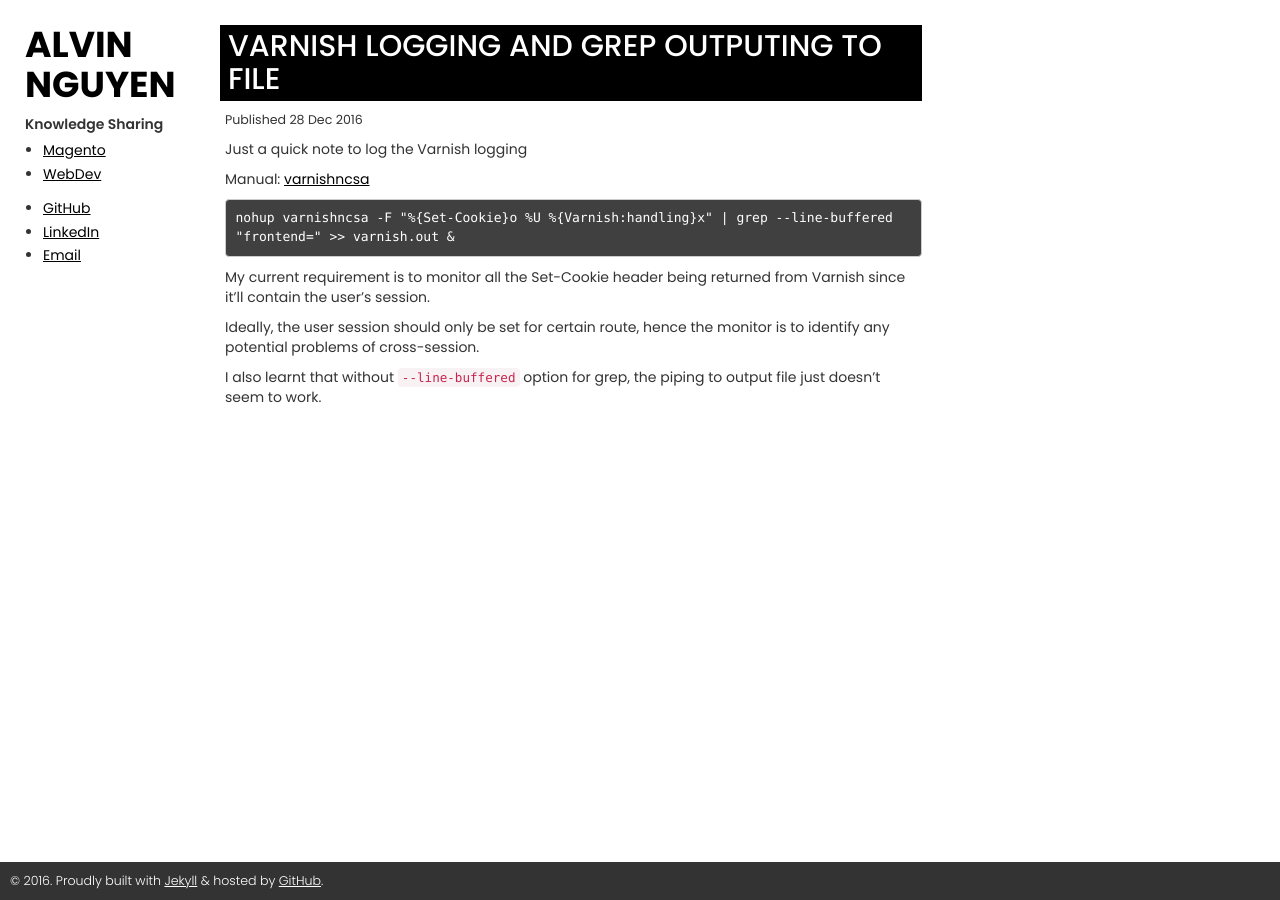
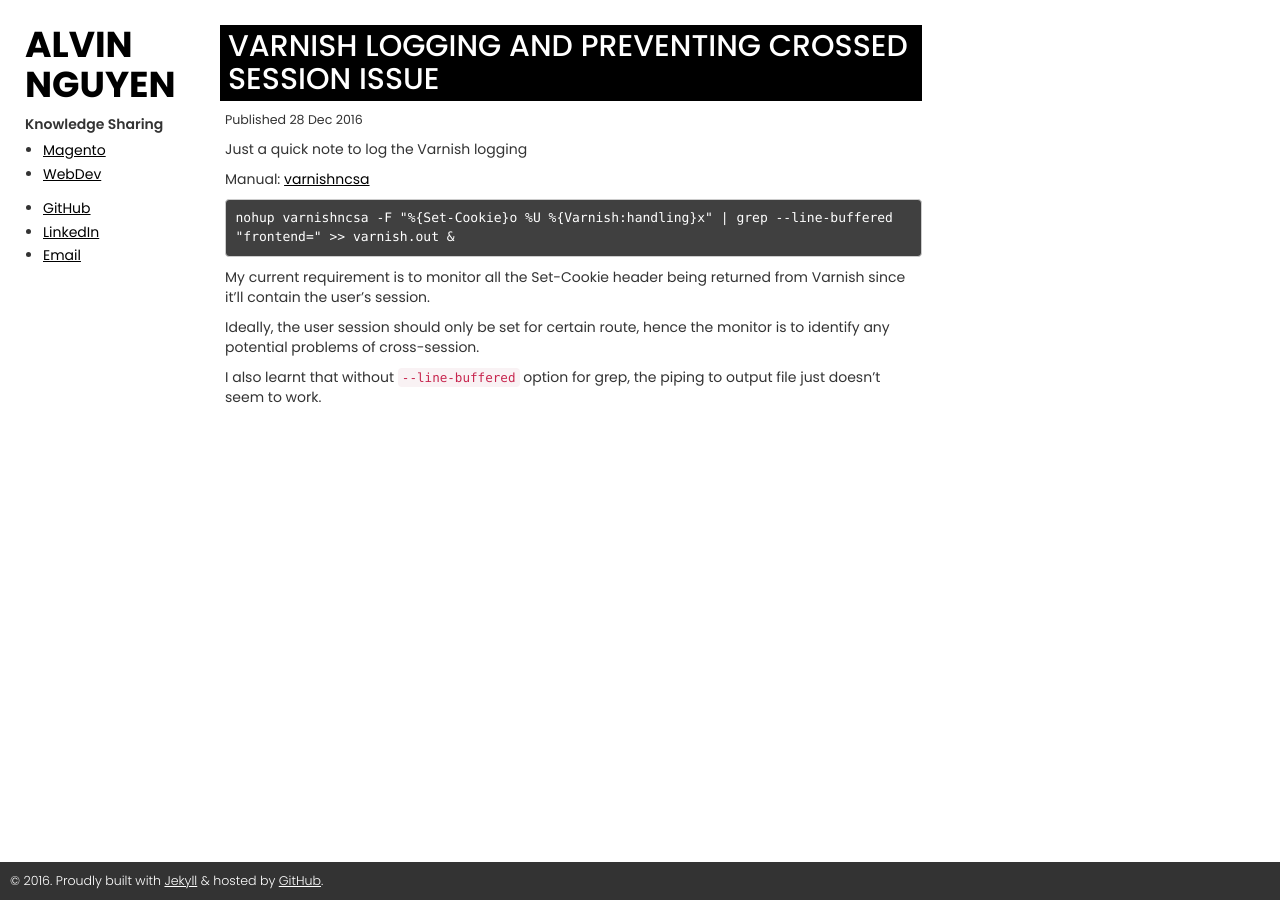
Before and after one commit to alvinnguyen/alvinnguyen.github.io, a Jekyll site: the page built from _posts/webdev/2016-12-28-varnish-monitor-grep.md, in a window 1280 px wide. Built offline with Jekyll 4.4.1, drawn with Linux system fonts in a browser that asks for light colours.

Commit message:
Update post title

```diff
--- a/_posts/webdev/2016-12-28-varnish-monitor-grep.md
+++ b/_posts/webdev/2016-12-28-varnish-monitor-grep.md
@@ -1,7 +1,7 @@
 ---
 layout: master
 category: webdev
-title: Varnish logging and grep outputing to file
+title: Varnish logging and preventing crossed session issue
 ---
 
 Just a quick note to log the Varnish logging
```
